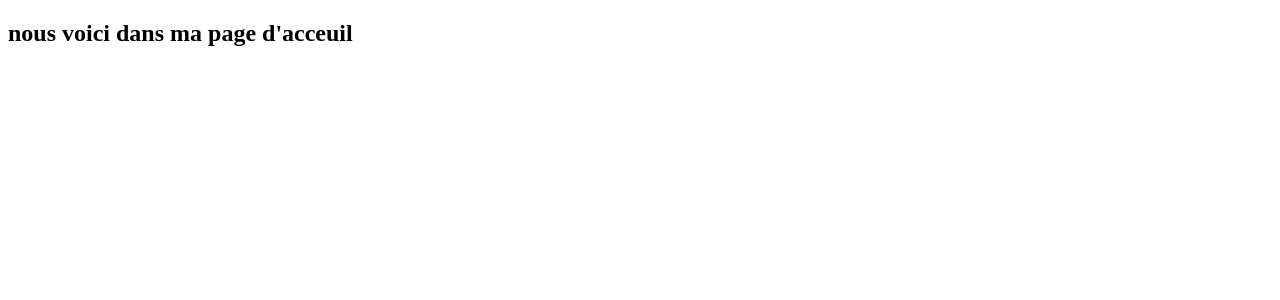
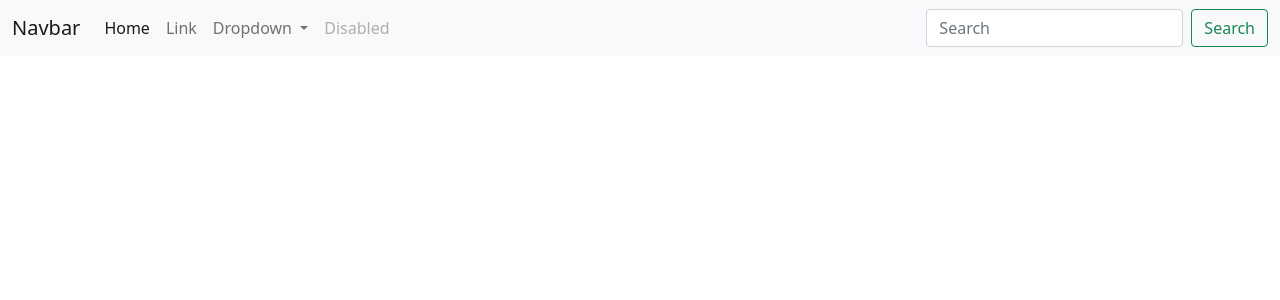
Before and after one commit to Caven15/labo-Ineed, an Angular app in the folder 2_ineed_UI/angular/Ineed/: page / in a window 1280 px wide. Shown: the top 300 px of the page. Built offline with nearby package versions, Linux system fonts and the light colour scheme.

Commit message:
ajout bootstrap dans angular

```diff
--- a/2_ineed_UI/angular/Ineed/angular.json
+++ b/2_ineed_UI/angular/Ineed/angular.json
@@ -31,9 +31,13 @@
               "src/assets"
             ],
             "styles": [
+              "node_modules/bootstrap/dist/css/bootstrap.css",
               "src/styles.scss"
             ],
-            "scripts": []
+            "scripts": [
+              "node_modules/bootstrap/dist/js/bootstrap.js",
+              "node_modules/jquery/dist/jquery.js"
+            ]
           },
           "configurations": {
             "production": {
--- a/2_ineed_UI/angular/Ineed/package.json
+++ b/2_ineed_UI/angular/Ineed/package.json
@@ -18,6 +18,8 @@
     "@angular/platform-browser": "~13.2.0",
     "@angular/platform-browser-dynamic": "~13.2.0",
     "@angular/router": "~13.2.0",
+    "bootstrap": "^5.1.3",
+    "jquery": "^3.6.0",
     "rxjs": "~7.5.0",
     "tslib": "^2.3.0",
     "zone.js": "~0.11.4"
--- a/2_ineed_UI/angular/Ineed/src/app/app.component.html
+++ b/2_ineed_UI/angular/Ineed/src/app/app.component.html
@@ -1 +1,36 @@
-<h2>nous voici dans ma page d'acceuil</h2>
+<nav class="navbar navbar-expand-lg navbar-light bg-light">
+  <div class="container-fluid">
+    <a class="navbar-brand" href="#">Navbar</a>
+    <button class="navbar-toggler" type="button" data-bs-toggle="collapse" data-bs-target="#navbarSupportedContent" aria-controls="navbarSupportedContent" aria-expanded="false" aria-label="Toggle navigation">
+      <span class="navbar-toggler-icon"></span>
+    </button>
+    <div class="collapse navbar-collapse" id="navbarSupportedContent">
+      <ul class="navbar-nav me-auto mb-2 mb-lg-0">
+        <li class="nav-item">
+          <a class="nav-link active" aria-current="page" href="#">Home</a>
+        </li>
+        <li class="nav-item">
+          <a class="nav-link" href="#">Link</a>
+        </li>
+        <li class="nav-item dropdown">
+          <a class="nav-link dropdown-toggle" href="#" id="navbarDropdown" role="button" data-bs-toggle="dropdown" aria-expanded="false">
+            Dropdown
+          </a>
+          <ul class="dropdown-menu" aria-labelledby="navbarDropdown">
+            <li><a class="dropdown-item" href="#">Action</a></li>
+            <li><a class="dropdown-item" href="#">Another action</a></li>
+            <li><hr class="dropdown-divider"></li>
+            <li><a class="dropdown-item" href="#">Something else here</a></li>
+          </ul>
+        </li>
+        <li class="nav-item">
+          <a class="nav-link disabled" href="#" tabindex="-1" aria-disabled="true">Disabled</a>
+        </li>
+      </ul>
+      <form class="d-flex">
+        <input class="form-control me-2" type="search" placeholder="Search" aria-label="Search">
+        <button class="btn btn-outline-success" type="submit">Search</button>
+      </form>
+    </div>
+  </div>
+</nav>
```
Also changed, not shown: 2_ineed_UI/angular/Ineed/src/styles.scss (line endings or trailing spaces), 1 other file (tests, documents, lock files or other folders).
